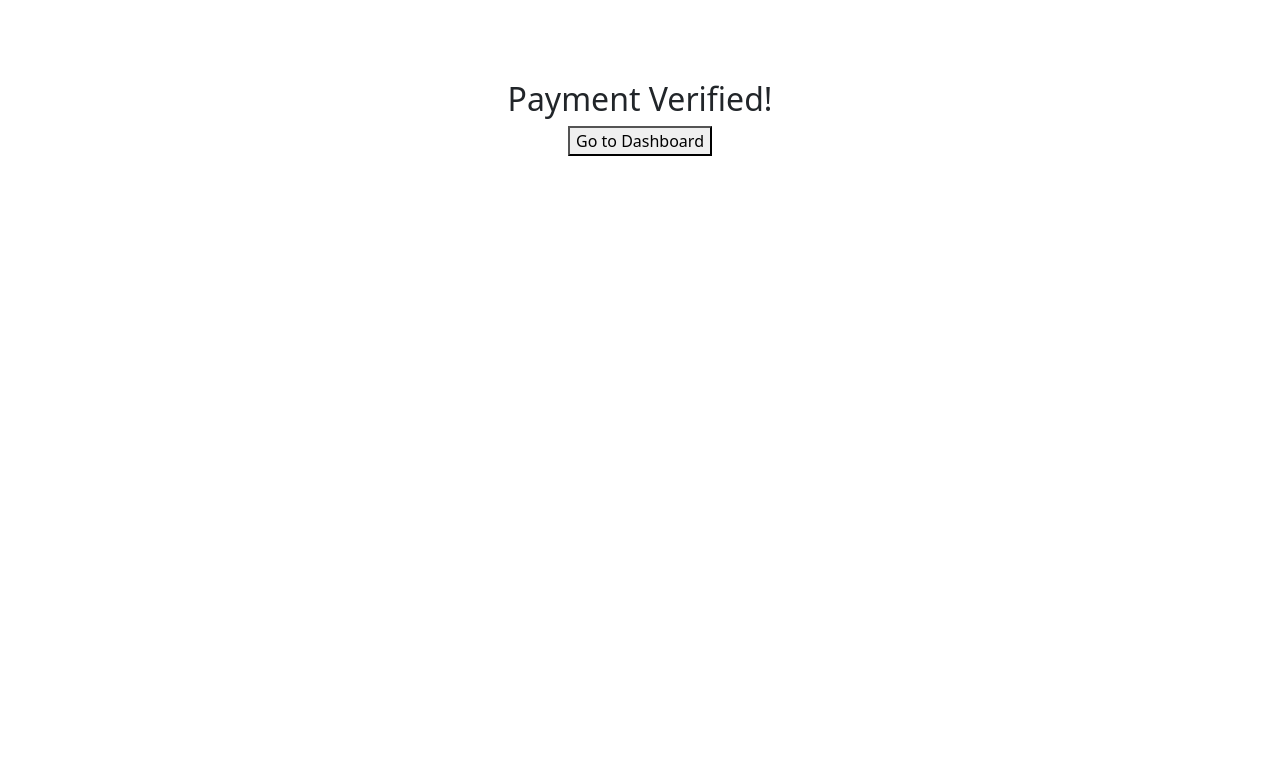
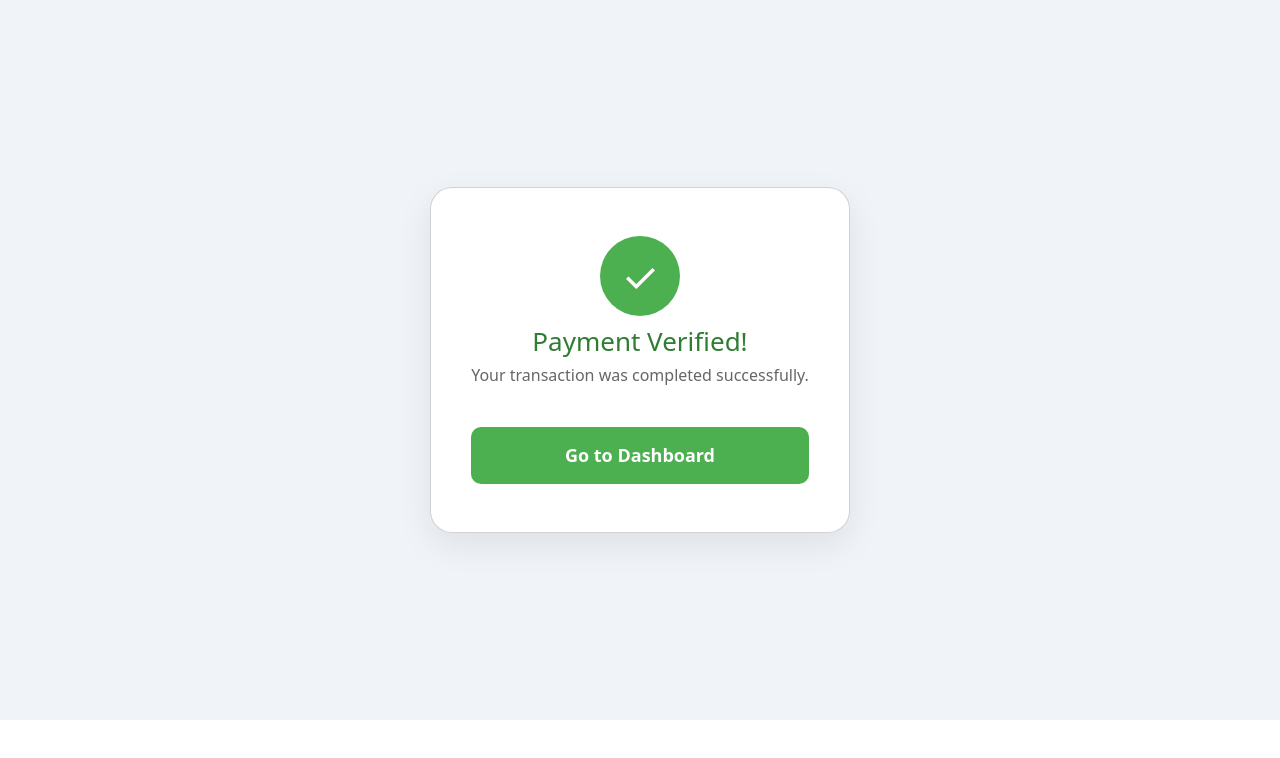
Before and after one commit to JMMAwais/TechDev, an Angular app: page /payment/success in a window 1280 px wide. Shown: the top 758 px of the page. Built offline with nearby package versions, Linux system fonts and the light colour scheme.

Commit message:
again changes on interval of success

```diff
--- a/src/app/components/payment-success/payment-success.component.css
+++ b/src/app/components/payment-success/payment-success.component.css
@@ -1,23 +1,92 @@
-.container {
-  text-align: center;
-  padding: 5rem;
+/* Page background */
+.wrapper {
+  display: flex;
+  justify-content: center;
+  align-items: center;
+  height: 90vh;
+  padding: 20px;
+  background: #f0f4f9;
 }
 
-.verifying-box {
-  font-size: 22px;
-  color: #444;
+/* Card box */
+.card {
+  background: white;
+  padding: 3rem 2.5rem;
+  width: 420px;
+  max-width: 90%;
+  border-radius: 22px;
+  box-shadow: 0 12px 35px rgba(0,0,0,0.08);
+  text-align: center;
 }
 
-.spinner {
-  margin: 20px auto;
-  width: 50px;
-  height: 50px;
-  border: 6px solid #ddd;
+/* Verifying Text */
+.text {
+  font-size: 18px;
+  color: #333;
+  margin-bottom: 20px;
+}
+
+/* Spinner */
+.loader {
+  margin: 0 auto 25px;
+  width: 55px;
+  height: 55px;
+  border: 6px solid #dcdcdc;
   border-top: 6px solid #4A90E2;
   border-radius: 50%;
   animation: spin 1s linear infinite;
 }
 
-@keyframes spin {
-  to { transform: rotate(360deg); }
+@keyframes spin { to { transform: rotate(360deg); } }
+
+/* Verified section styling */
+.success-icon {
+  width: 80px;
+  height: 80px;
+  background: #4caf50;
+  color: white;
+  font-size: 42px;
+  border-radius: 50%;
+  margin: 0 auto 10px;
+  display: flex;
+  justify-content: center;
+  align-items: center;
 }
+
+.success h2 {
+  margin: 10px 0 5px;
+  color: #2e7d32;
+  font-size: 26px;
+}
+
+.success-text {
+  color: #666;
+  margin-bottom: 20px;
+}
+
+/* Dashboard button */
+.dash-btn {
+  margin-top: 20px;
+  width: 100%;
+  padding: 15px;
+  background: #4caf50;
+  color: white;
+  border: none;
+  font-size: 18px;
+  font-weight: 600;
+  border-radius: 10px;
+  cursor: pointer;
+  transition: 0.2s ease;
+}
+
+/* Hover effect */
+.dash-btn:hover {
+  background: #43a047;
+}
+
+/* Disabled/Verifying state */
+.dash-btn.disabled {
+  opacity: 0.45;
+  cursor: not-allowed;
+  filter: blur(0.5px);
+}
--- a/src/app/components/payment-success/payment-success.component.html
+++ b/src/app/components/payment-success/payment-success.component.html
@@ -1,13 +1,29 @@
-<div class="container">
+<div class="wrapper">
 
-  <div *ngIf="isVerifying" class="verifying-box">
-    <p>Please wait... Your payment is verifying.</p>
-    <div class="spinner"></div>
+  <div class="card">
+
+    <!-- Verifying Section -->
+    <div *ngIf="isVerifying" class="verifying">
+      <p class="text">Please wait... Your payment is being verified.</p>
+      <div class="loader"></div>
+    </div>
+
+    <!-- Payment Verified Section -->
+    <div *ngIf="paymentVerified" class="success">
+      <div class="success-icon">✓</div>
+      <h2>Payment Verified!</h2>
+      <p class="success-text">Your transaction was completed successfully.</p>
+    </div>
+
+    <!-- Dashboard Button (Always visible) -->
+    <button
+      class="dash-btn"
+      [class.disabled]="isVerifying"
+      [disabled]="isVerifying"
+      (click)="goToDashboard()">
+
+      Go to Dashboard
+    </button>
+
   </div>
-
-  <div *ngIf="paymentVerified" class="verified-box">
-    <h2>Payment Verified!</h2>
-    <button routerLink="/dashboard">Go to Dashboard</button>
-  </div>
-
 </div>
--- a/src/app/components/payment-success/payment-success.component.ts
+++ b/src/app/components/payment-success/payment-success.component.ts
@@ -2,11 +2,12 @@ import { Component, OnDestroy, OnInit } from '@angular/core';
 import { HttpClient, HttpClientModule } from '@angular/common/http';
 import { interval, Subscription } from 'rxjs';
 import { switchMap } from 'rxjs/operators';
+import { Router } from '@angular/router';
 import { CommonModule } from '@angular/common';
 
 @Component({
   selector: 'app-payment-success',
-  imports:[CommonModule, HttpClientModule],
+  imports: [CommonModule, HttpClientModule],
   standalone: true,
   templateUrl: './payment-success.component.html',
   styleUrls: ['./payment-success.component.css']
@@ -19,16 +20,17 @@ export class PaymentSuccessComponent implements OnInit, OnDestroy {
 
   sessionId!: string;
 
-  constructor(private http: HttpClient) {}
+  constructor(private http: HttpClient, private router: Router) {}
 
   ngOnInit(): void {
     this.sessionId = new URLSearchParams(window.location.search).get('session_id')!;
+
     if (!this.sessionId) {
-  // Do NOT redirect, just show normal success page without polling
-  this.isVerifying = false;
-  this.paymentVerified = true;
-  return;
-}
+      this.isVerifying = false;
+      this.paymentVerified = true;
+      return;
+    }
+
     this.sub = interval(15000).pipe(
       switchMap(() => this.http.get(`https://localhost:7190/api/payment/status/${this.sessionId}`))
     )
@@ -41,6 +43,11 @@ export class PaymentSuccessComponent implements OnInit, OnDestroy {
     });
   }
 
+  goToDashboard() {
+    if (!this.isVerifying)
+      this.router.navigate(['/dashboard']);
+  }
+
   ngOnDestroy(): void {
     if (this.sub) this.sub.unsubscribe();
   }
```
